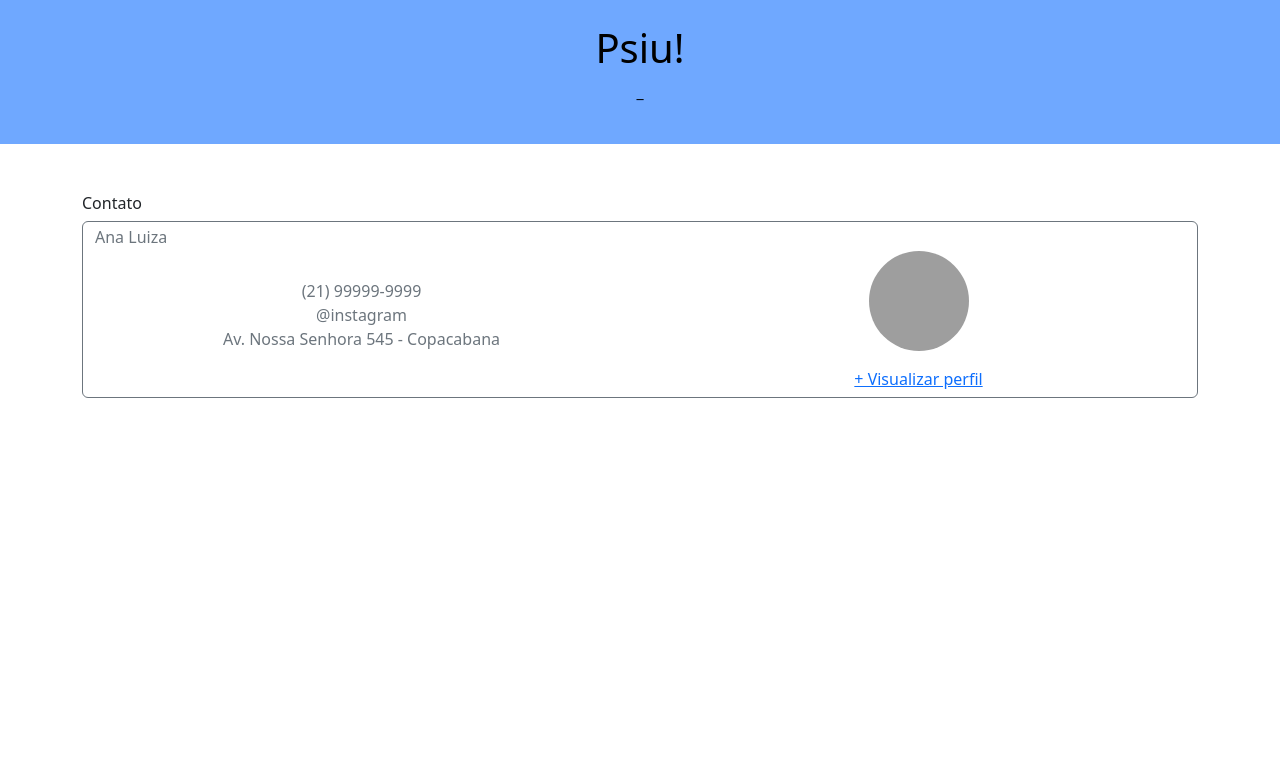
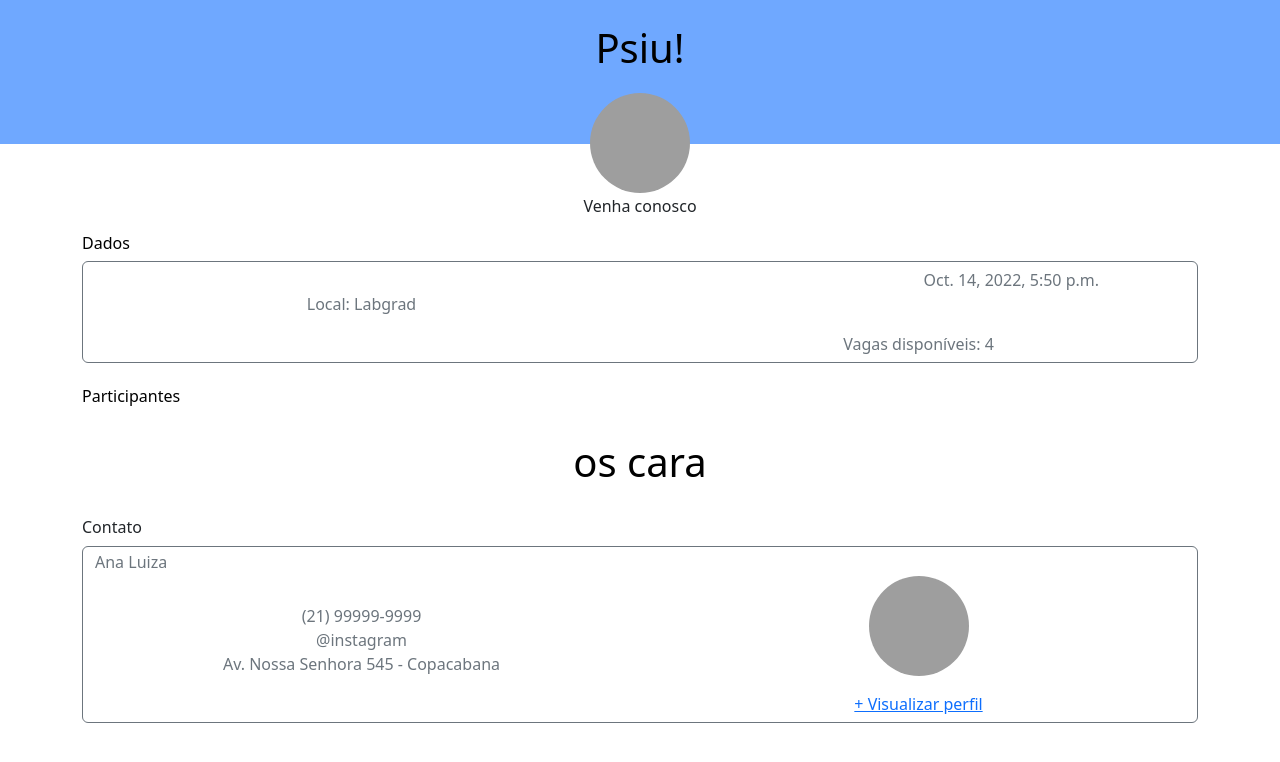
Before and after one commit to magrcruz/PSIU, a Django app: page /psiu/info_estudos/2 in a window 1280 px wide. Shown: the top 762 px of the page. Run offline with Django 3.2, Linux system fonts and the light colour scheme; data comes from the database, SQL or seed files in the repository; some libraries are stand-ins or nearby versions; grey boxes are pictures that could not be loaded.

Commit message:
Update info_estudos.html

```diff
--- a/templates/psiu/info_estudos.html
+++ b/templates/psiu/info_estudos.html
@@ -1,6 +1,53 @@
 {% extends 'base.html' %}
-<!-- E ai Anna? entao vc só precisa arrumar as informaçoes que vou deixar aqui -->
+{% block image-page %}
+    <img src="https://media.discordapp.net/attachments/1004623388758777966/1019419539966013521/unknown.png" class="mx-auto d-block rounded-circle position-absolute top-100 start-50 translate-middle" height="100" width="100" style="margin-top:23px">
+{% endblock %}
 {% block content %}
 
+<!doctype html>
+
+
+<p class="text-center">{{grupo.adicionais}}</p>
+
+<div class = "" style = "color: rgba(0,0,0,1)">
+    <h6>Dados</h6>
+    <div class="row">
+        <div class="d-grid gap-2 col mx-auto">
+            <button class="btn btn-outline-secondary" type="button">
+                <div class="card-body">
+                    <div class="row">
+                        <div class="col">
+                        </div>
+                        <div class="col">
+                        </div>
+                        <div class="col">
+                            <p class="card-text">{{grupo.dataHora}}</p>
+                        </div>
+                    </div>
+                    <div class="row">
+                        <div class="col">
+                            <p class="card-text-left">Local: {{grupo.local}}</p>
+                        </div>
+                    <div class="col">
+                    </div>
+                    </div>
+                    <div class="row">
+                        <div class="col">
+                        </div>
+                        <div class="col">
+                            <p class="card-text">Vagas disponíveis: {{grupo.vagas}}</p>
+                        </div>
+                    </div>
+                </div>
+            </button>
+        </div>
+    </div>
+    <br>
+    <h6>Participantes</h6>
+    <br>
+    <h1 class="text-center">os cara</h1>
+    <br>
+    <!--Contato esta em base.html-->
+</div>
 
 {% endblock  %}
```
